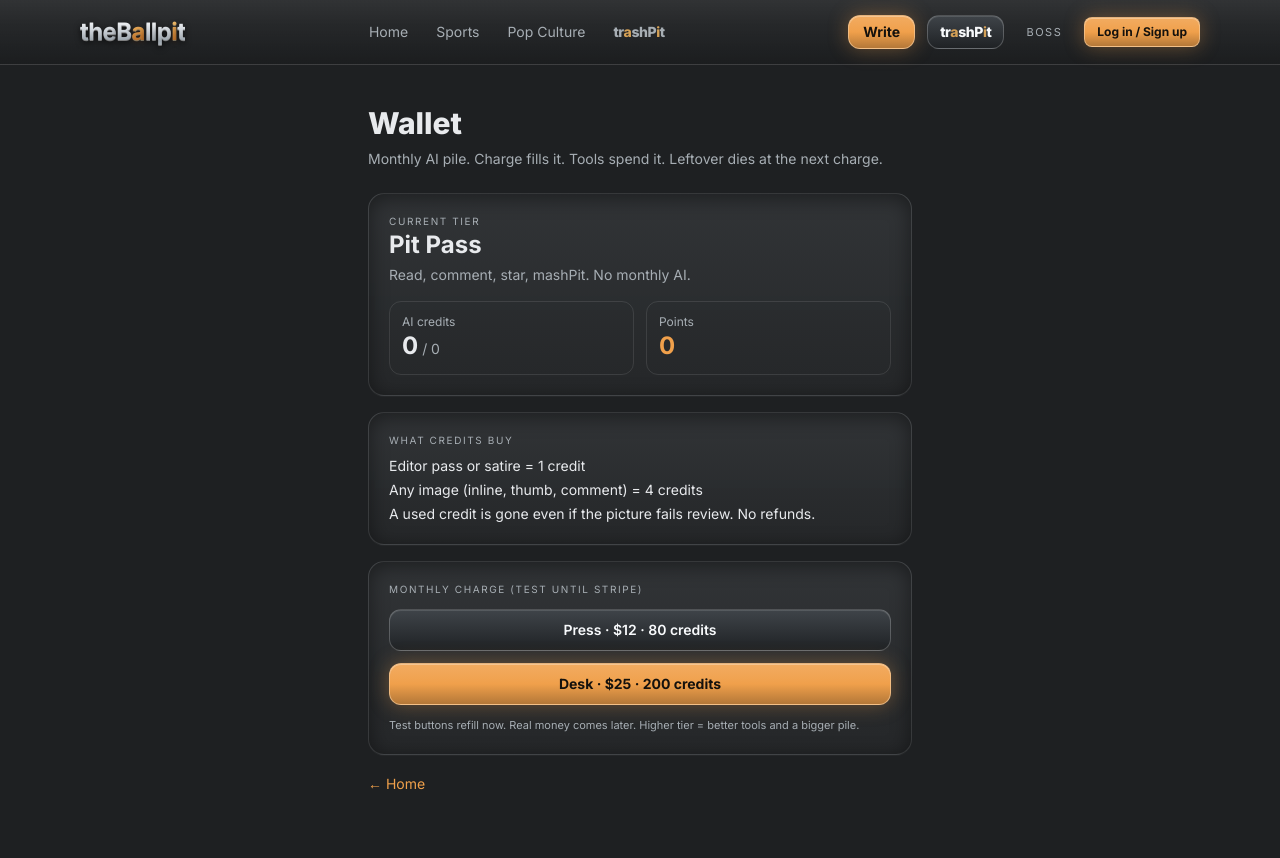
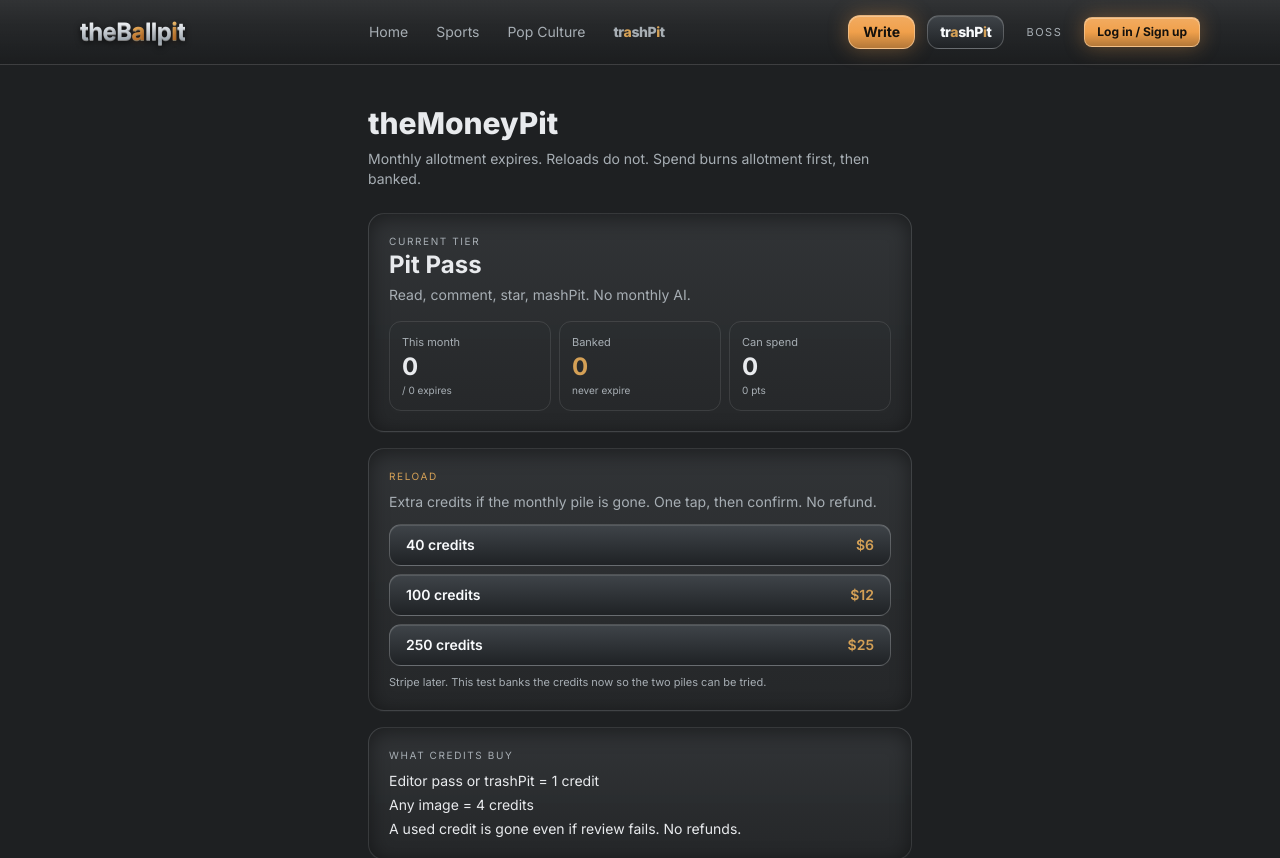
Before and after one commit to sheado44/-4, a Next.js app: page /wallet in a window 1280 px wide. Shown: the top 858 px of the page. Built offline with nearby package versions, Linux system fonts and the light colour scheme.

Commit message:
Update WalletPage to handle banked credits and purchases
Refactor wallet page to include banked credits and credit packs functionality.

```diff
--- a/src/app/wallet/page.tsx
+++ b/src/app/wallet/page.tsx
@@ -3,17 +3,19 @@
 import { useEffect, useState } from "react";
 import Link from "next/link";
 import { supabase } from "@/lib/supabaseClient";
-import { CREDIT_COST, TIERS, planAllowance, planLabel, type PlanId } from "@/lib/tiers";
-import { applyPlanCharge } from "@/lib/aiCredits";
+import { CREDIT_COST, CREDIT_PACKS, TIERS, planAllowance, planLabel, type PlanId } from "@/lib/tiers";
+import { applyPlanCharge, buyCreditPack } from "@/lib/aiCredits";
 
 export default function WalletPage() {
   const [loading, setLoading] = useState(true);
   const [busy, setBusy] = useState(false);
   const [message, setMessage] = useState("");
   const [plan, setPlan] = useState<PlanId>("free");
-  const [credits, setCredits] = useState(0);
+  const [allotment, setAllotment] = useState(0);
+  const [banked, setBanked] = useState(0);
   const [periodEnd, setPeriodEnd] = useState<string | null>(null);
   const [points, setPoints] = useState(0);
+  const [confirmPack, setConfirmPack] = useState<(typeof CREDIT_PACKS)[number] | null>(null);
 
   const load = async () => {
     const { data } = await supabase.auth.getUser();
@@ -24,12 +26,13 @@ export default function WalletPage() {
     }
     const { data: profile } = await supabase
       .from("profiles")
-      .select("plan, ai_credits, credit_period_end, points")
+      .select("plan, ai_credits, banked_credits, credit_period_end, points")
       .eq("id", user.id)
       .maybeSingle();
     const p = String(profile?.plan || "free").toLowerCase();
     setPlan(p === "desk" ? "desk" : p === "press" ? "press" : "free");
-    setCredits(Number(profile?.ai_credits ?? 0));
+    setAllotment(Number(profile?.ai_credits ?? 0));
+    setBanked(Number(profile?.banked_credits ?? 0));
     setPeriodEnd(profile?.credit_period_end || null);
     setPoints(Number(profile?.points ?? 0));
     setLoading(false);
@@ -52,9 +55,25 @@ export default function WalletPage() {
       return;
     }
     setPlan(next);
-    setCredits(res.remaining);
     setMessage(
-      `${TIERS[next].label} filled with ${TIERS[next].credits} credits. Stripe will replace this test charge.`
+      `${TIERS[next].label} allotment filled with ${TIERS[next].credits}. Banked credits were not touched. Stripe later.`
+    );
+    load();
+  };
+
+  const reload = async () => {
+    if (!confirmPack) return;
+    setBusy(true);
+    setMessage("");
+    const res = await buyCreditPack(confirmPack.id);
+    setBusy(false);
+    setConfirmPack(null);
+    if (!res.ok) {
+      setMessage(res.reason);
+      return;
+    }
+    setMessage(
+      `Banked ${confirmPack.credits} credits. They do not expire. Monthly leftover still does.`
     );
     load();
   };
@@ -62,44 +81,74 @@ export default function WalletPage() {
   if (loading) {
     return (
       <main className="max-w-xl mx-auto px-4 py-10">
-        <p className="text-sm text-muted-pit">Loading wallet...</p>
+        <p className="text-sm text-muted-pit">Loading theMoneyPit...</p>
       </main>
     );
   }
 
+  const spendable = allotment + banked;
+
   return (
     <main className="max-w-xl mx-auto px-4 py-10">
-      <h1 className="text-3xl font-extrabold mb-2">Wallet</h1>
+      <h1 className="text-3xl font-extrabold mb-2">theMoneyPit</h1>
       <p className="text-sm text-muted-pit mb-6">
-        Monthly AI pile. Charge fills it. Tools spend it. Leftover dies at the next charge.
+        Monthly allotment expires. Reloads do not. Spend burns allotment first, then banked.
       </p>
 
       <div className="pit-panel p-5 mb-4">
         <div className="text-[10px] uppercase tracking-[0.16em] text-muted-pit">Current tier</div>
         <div className="text-2xl font-bold mb-1">{planLabel(plan)}</div>
         <p className="text-sm text-muted-pit mb-4">{TIERS[plan].tools}</p>
-        <div className="grid grid-cols-2 gap-3">
+        <div className="grid grid-cols-3 gap-2">
           <div className="rounded-xl border border-white/10 p-3">
-            <div className="text-xs text-muted-pit">AI credits</div>
-            <div className="text-2xl font-bold">
-              {credits}
-              <span className="text-sm text-muted-pit font-normal">
-                {" "}
-                / {planAllowance(plan)}
-              </span>
-            </div>
+            <div className="text-[11px] text-muted-pit">This month</div>
+            <div className="text-2xl font-bold">{allotment}</div>
+            <div className="text-[10px] text-muted-pit">/ {planAllowance(plan)} expires</div>
           </div>
           <div className="rounded-xl border border-white/10 p-3">
-            <div className="text-xs text-muted-pit">Points</div>
-            <div className="text-2xl font-bold text-highlight-pit">{points}</div>
+            <div className="text-[11px] text-muted-pit">Banked</div>
+            <div className="text-2xl font-bold" style={{ color: "#D4A056" }}>
+              {banked}
+            </div>
+            <div className="text-[10px] text-muted-pit">never expire</div>
+          </div>
+          <div className="rounded-xl border border-white/10 p-3">
+            <div className="text-[11px] text-muted-pit">Can spend</div>
+            <div className="text-2xl font-bold">{spendable}</div>
+            <div className="text-[10px] text-muted-pit">{points} pts</div>
           </div>
         </div>
         {periodEnd && (
           <p className="text-[11px] text-muted-pit mt-3">
-            This pile ends {new Date(periodEnd).toLocaleDateString()}. Next charge refills from
-            zero.
+            Allotment ends {new Date(periodEnd).toLocaleDateString()}. Banked stays.
           </p>
         )}
+      </div>
+
+      <div className="pit-panel p-5 mb-4">
+        <div className="text-[10px] uppercase tracking-[0.16em] mb-2" style={{ color: "#D4A056" }}>
+          Reload
+        </div>
+        <p className="text-sm text-muted-pit mb-3">
+          Extra credits if the monthly pile is gone. One tap, then confirm. No refund.
+        </p>
+        <div className="space-y-2">
+          {CREDIT_PACKS.map((pack) => (
+            <button
+              key={pack.id}
+              type="button"
+              disabled={busy}
+              onClick={() => setConfirmPack(pack)}
+              className="w-full btn-metal px-4 py-2.5 rounded-xl text-sm disabled:opacity-60 flex items-center justify-between"
+            >
+              <span>{pack.credits} credits</span>
+              <span style={{ color: "#D4A056" }}>${pack.dollars}</span>
+            </button>
+          ))}
+        </div>
+        <p className="text-[11px] text-muted-pit mt-2">
+          Stripe later. This test banks the credits now so the two piles can be tried.
+        </p>
       </div>
 
       <div className="pit-panel p-5 mb-4">
@@ -107,9 +156,9 @@ export default function WalletPage() {
           What credits buy
         </div>
         <ul className="text-sm space-y-1">
-          <li>Editor pass or satire = {CREDIT_COST.text} credit</li>
-          <li>Any image (inline, thumb, comment) = {CREDIT_COST.image} credits</li>
-          <li>A used credit is gone even if the picture fails review. No refunds.</li>
+          <li>Editor pass or trashPit = {CREDIT_COST.text} credit</li>
+          <li>Any image = {CREDIT_COST.image} credits</li>
+          <li>A used credit is gone even if review fails. No refunds.</li>
         </ul>
       </div>
 
@@ -123,7 +172,7 @@ export default function WalletPage() {
           onClick={() => charge("press")}
           className="w-full btn-metal px-4 py-2.5 rounded-xl text-sm disabled:opacity-60"
         >
-          Press · ${TIERS.press.price} · {TIERS.press.credits} credits
+          Press · ${TIERS.press.price} · {TIERS.press.credits} allotment
         </button>
         <button
           type="button"
@@ -131,18 +180,69 @@ export default function WalletPage() {
           onClick={() => charge("desk")}
           className="w-full btn-write px-4 py-2.5 rounded-xl text-sm disabled:opacity-60"
         >
-          Desk · ${TIERS.desk.price} · {TIERS.desk.credits} credits
+          Desk · ${TIERS.desk.price} · {TIERS.desk.credits} allotment
         </button>
         <p className="text-[11px] text-muted-pit">
-          Test buttons refill now. Real money comes later. Higher tier = better tools and a
-          bigger pile.
+          Refill only replaces this month. Banked is not wiped.
         </p>
-        {message && <p className="text-sm text-muted-pit">{message}</p>}
+        {message && <p className="text-sm text-yellow-200">{message}</p>}
       </div>
 
       <Link href="/" className="text-sm text-highlight-pit">
         ← Home
       </Link>
+
+      {confirmPack && (
+        <div
+          className="fixed inset-0 z-[80] flex items-center justify-center px-4"
+          style={{ background: "rgba(0,0,0,0.62)" }}
+          onClick={() => !busy && setConfirmPack(null)}
+        >
+          <div
+            className="w-full max-w-sm rounded-2xl p-5 border"
+            style={{
+              background: "color-mix(in srgb, var(--pit-panel) 94%, black 6%)",
+              borderColor: "rgba(212,160,86,0.45)",
+            }}
+            onClick={(e) => e.stopPropagation()}
+          >
+            <div className="text-[10px] uppercase tracking-[0.18em] mb-2" style={{ color: "#D4A056" }}>
+              Reload
+            </div>
+            <p className="text-lg font-extrabold mb-2" style={{ letterSpacing: "-0.03em" }}>
+              <span style={{ color: "#F4F7FB" }}>{confirmPack.credits} credits </span>
+              <span style={{ color: "#D4A056" }}>for ${confirmPack.dollars}.</span>
+            </p>
+            <p className="text-sm text-muted-pit mb-4">
+              These do not expire. Monthly leftover still does. No refund. Stripe is not live —
+              this test adds the banked pile now.
+            </p>
+            <div className="flex gap-2">
+              <button
+                type="button"
+                className="btn-metal flex-1 px-3 py-2 rounded-xl text-sm"
+                disabled={busy}
+                onClick={() => setConfirmPack(null)}
+              >
+                Cancel
+              </button>
+              <button
+                type="button"
+                className="flex-1 px-3 py-2 rounded-xl text-sm font-semibold disabled:opacity-50"
+                style={{
+                  background: "linear-gradient(180deg, #F4F7FB 0%, #C8CDD2 48%, #8B9298 100%)",
+                  color: "#1E2022",
+                  border: "1px solid #D4A056",
+                }}
+                disabled={busy}
+                onClick={reload}
+              >
+                {busy ? "Banking..." : "Confirm reload"}
+              </button>
+            </div>
+          </div>
+        </div>
+      )}
     </main>
   );
 }
```
